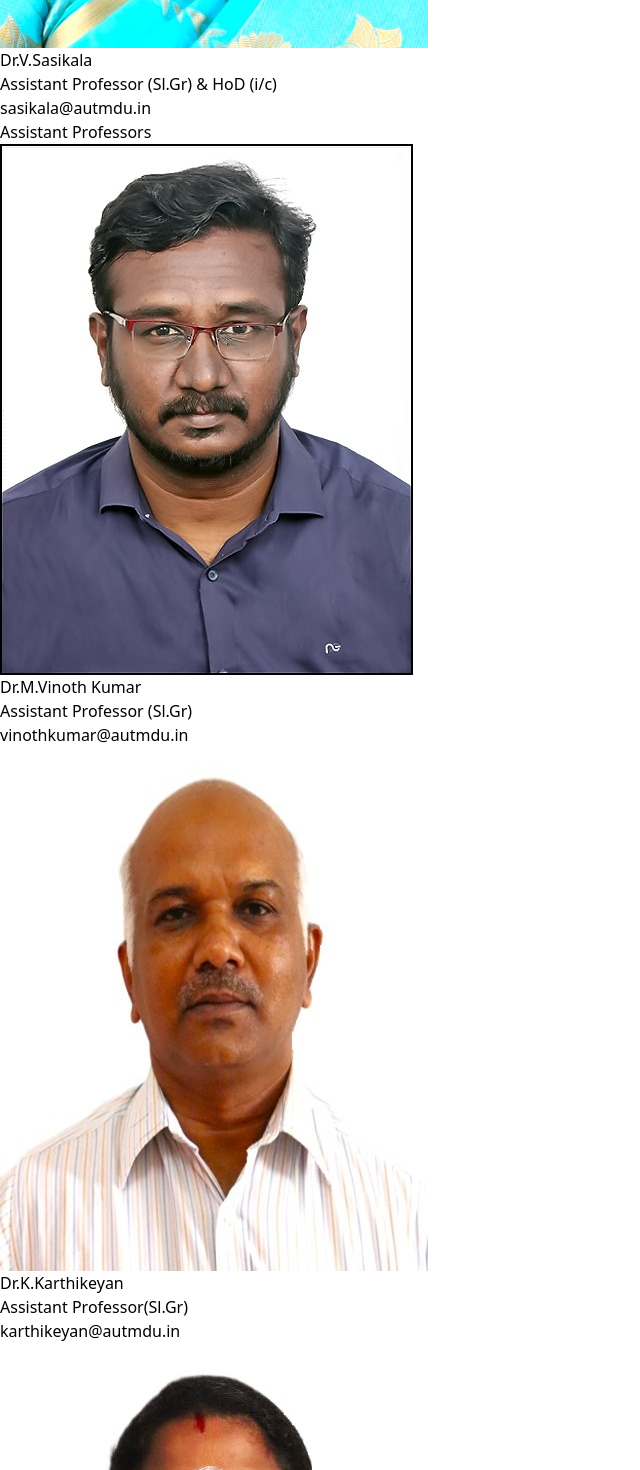
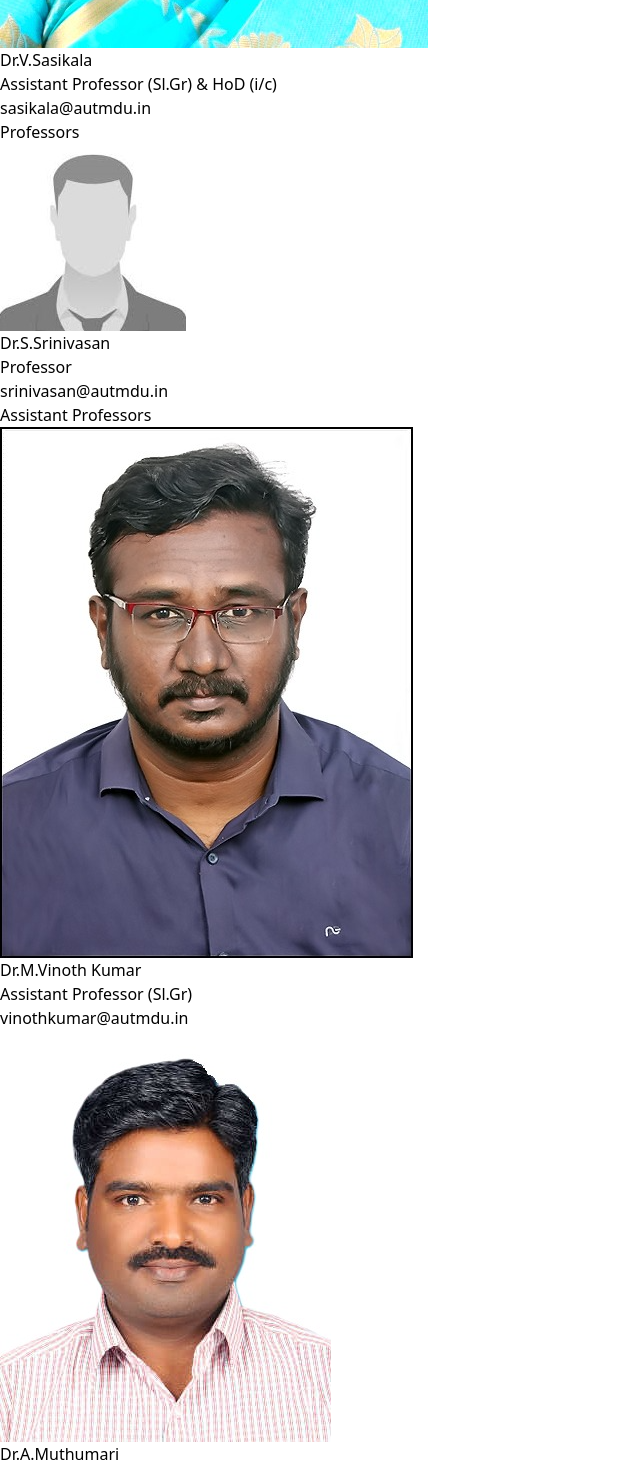
Before and after one commit to aakash1303t/CSE, a React (Vite) app: page /faculties in a window 1280 px wide. Shown: the part 1040-2510 px from the top of the page, without its empty margins (0-640 px from the left). Built offline with nearby package versions, Linux system fonts and the light colour scheme.

Commit message:
update-v2

```diff
--- a/src/pages/Faculties.jsx
+++ b/src/pages/Faculties.jsx
@@ -1,6 +1,7 @@
 import React, { useEffect } from "react";
 import { gsap } from "gsap"; // Import GSAP
 import KarthikeyanCSE from "../assets/Karthikeyan-CSE.png";
+import SrinivasanCSE from "../assets/Srinivasan.png";
 import UmaCSE from "../assets/Uma-CSE.png";
 import MuthumariCSE from "../assets/Muthumari-CSE.png";
 import JananiCSE from "../assets/Janani-CSE.png";
@@ -22,22 +23,16 @@ const facultiesData = {
       image: SasikalaCSE, // Replace with actual image imports
     },
     {
+      name: "Dr.S.Srinivasan ",
+      designation: "Professor",
+      email: "srinivasan@autmdu.in",
+      image: SrinivasanCSE, // Replace with actual image imports
+    },
+    {
       name: "Dr.M.Vinoth Kumar",
       designation: "Assistant Professor (Sl.Gr)",
       email: "vinothkumar@autmdu.in",
       image: VinothKumarImg,
-    },
-    {
-      name: "Dr.K.Karthikeyan ",
-      designation: "Assistant Professor(Sl.Gr)",
-      email: "karthikeyan@autmdu.in",
-      image: KarthikeyanCSE,
-    },
-    {
-      name: "Dr.P.Uma Maheswari",
-      designation: "Assistant Professor (Sl.Gr)",
-      email: "umamaheswari.p@autmdu.ac.in",
-      image: UmaCSE,
     },
     {
       name: "Dr.A.Muthumari ",
@@ -50,6 +45,18 @@ const facultiesData = {
       designation: "Assistant Professor",
       email: "srievidhyajanani@autmdu.in",
       image: JananiCSE,
+    },
+    {
+      name: "Dr.P.Uma Maheswari",
+      designation: "Assistant Professor (Sl.Gr)",
+      email: "umamaheswari.p@autmdu.ac.in",
+      image: UmaCSE,
+    },
+    {
+      name: "Dr.K.Karthikeyan ",
+      designation: "Assistant Professor(Sl.Gr)",
+      email: "karthikeyan@autmdu.in",
+      image: KarthikeyanCSE,
     },
     {
       name: "Dr.S.C.Rajkumar ",
@@ -65,13 +72,13 @@ const facultiesData = {
     },
     {
       name: "Mr.N.Ramar",
-      designation: "Lab Technician ",
+      designation: "Lab Technician(S.G)",
       email: "",
       image: ramarImg,
     },
     {
       name: "Mr.S.Periyasamy",
-      designation: "Lab Attender ",
+      designation: "Lab Attender(S.G)",
       email: "",
       image: MariImg,
     },
@@ -120,8 +127,11 @@ const FacultyCard = ({ name, designation, email, image }) => {
 // Faculties Page Component
 const FacultiesPage = () => {
   const categories = {
-    "Head Of Department": facultiesData.cse.filter((faculty) =>
+    "Head Of The Department": facultiesData.cse.filter((faculty) =>
       faculty.designation.includes("HoD")
+    ),
+    "Professors": facultiesData.cse.filter((faculty) =>
+      faculty.designation.includes("Professor") && !faculty.designation.includes("Assistant Professor")
     ),
     "Assistant Professors": facultiesData.cse.filter(
       (faculty) =>
@@ -160,7 +170,7 @@ const FacultiesPage = () => {
             </h2>
             <div
               className={`${
-                category === "Head Of Department" && facultyList.length === 1
+                category === "Head Of The Department" || category === "Professors" && facultyList.length === 1
                   ? "flex justify-center"
                   : "grid grid-cols-1 md:grid-cols-2 lg:grid-cols-3 gap-8"
               }`}
```
Also changed, not shown: src/assets/Srinivasan.png (added).
